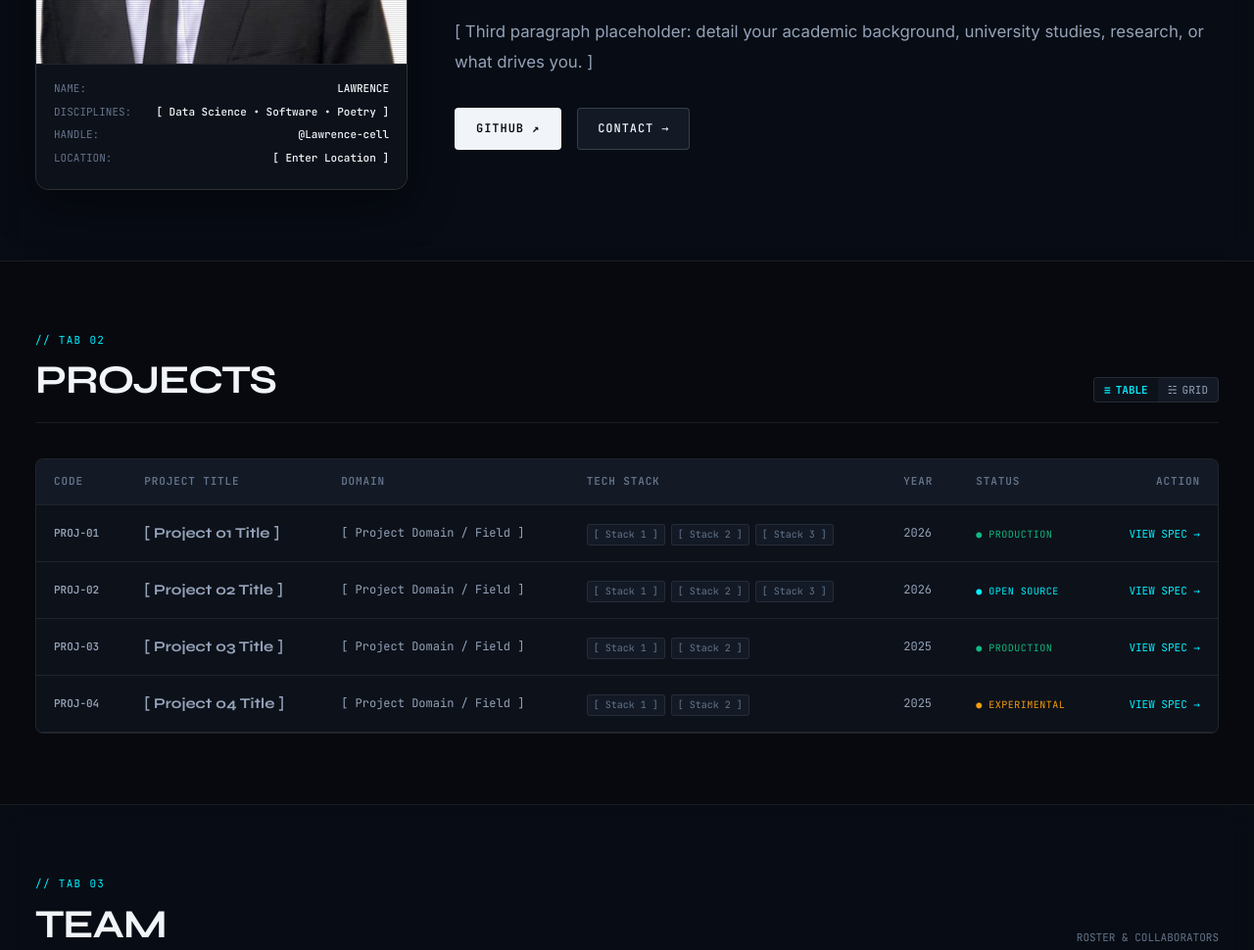
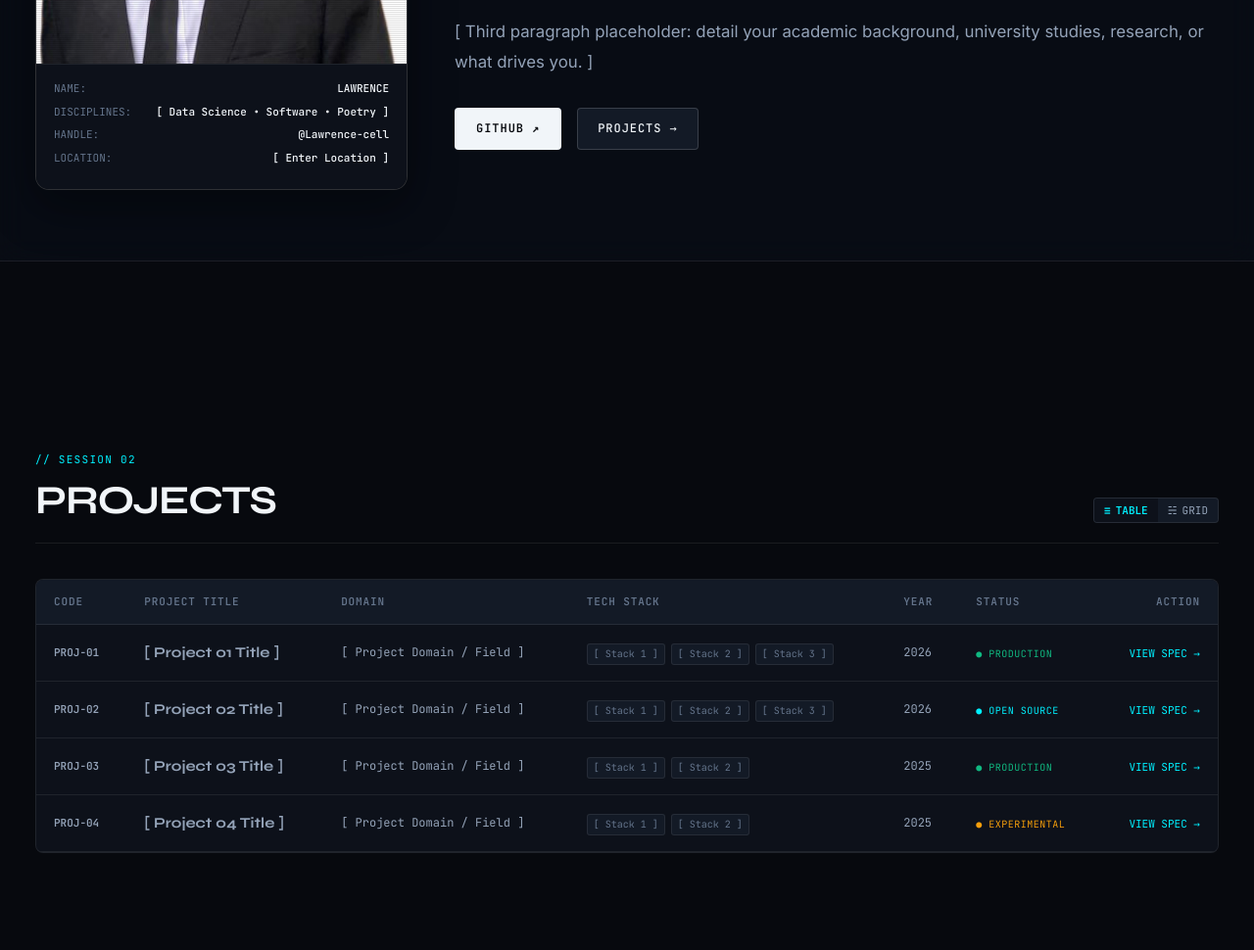
Before and after one commit to lawre-cell/PERSONAL-PORTFOLIO, a website: page index.html in a window 1280 px wide. Shown: the part 1368-2338 px from the top of the page at 98% size. Drawn offline with Linux system fonts and the light colour scheme.

Commit message:
feat: add viewport session blocks with explicit start and end nodes

```diff
--- a/css/style.css
+++ b/css/style.css
@@ -233,6 +233,30 @@ body {
 }
 ::-webkit-scrollbar-thumb:hover {
   background: var(--text-muted);
+}
+
+/* ==========================================================================
+   SESSION BLOCK (FULL VIEWPORT SESSION FRAMEWORK)
+   ========================================================================== */
+
+.session-block {
+  min-height: 100vh;
+  display: flex;
+  flex-direction: column;
+  justify-content: center;
+  scroll-margin-top: var(--header-height);
+  position: relative;
+  z-index: 2;
+  padding: 88px 36px;
+  box-sizing: border-box;
+  border-bottom: 1px solid var(--border-subtle);
+}
+
+@media (max-width: 768px) {
+  .session-block {
+    min-height: auto;
+    padding: 64px 18px;
+  }
 }
 
 /* ==========================================================================
--- a/index.html
+++ b/index.html
@@ -15,19 +15,17 @@
 <body>
 
   <!-- ========================================================================
-       PROJECTED SCREEN BACKGROUND SYSTEM
+       START: PROJECTED BACKGROUND & AUDIO ENGINE
        ======================================================================== -->
   <div class="projector-background-layer" id="projectorLayer">
     <video id="bgVideoPlayer" class="projector-video" autoplay loop muted playsinline preload="auto">
       <source src="assets/videos/background-feed.mp4" type="video/mp4">
       <source src="WIN_20261104_05_10_52_Pro.mp4" type="video/mp4">
     </video>
-    <!-- Optical Projection Grid, Vignette, and Scanlines -->
     <div class="projector-optical-overlay"></div>
     <div class="projector-beam"></div>
   </div>
 
-  <!-- Background Instrumental Music (Autoplay Immediately at Max Loudness) -->
   <audio id="bgMusicPlayer" autoplay loop preload="auto">
     <source src="assets/audio/instrumentals.mp3" type="audio/mpeg">
     <source src="instrumentals.mp3" type="audio/mpeg">
@@ -53,18 +51,20 @@
     })();
   </script>
 
-  <!-- Background Technical Grid & Glow -->
   <div class="bg-grid-overlay"></div>
   <div class="bg-radial-gradient"></div>
 
-  <!-- Custom Contextual Cursor -->
   <div class="custom-cursor" id="customCursor">
     <div class="custom-cursor-dot"></div>
     <span class="custom-cursor-label" id="cursorLabel">VIEW</span>
   </div>
+  <!-- ========================================================================
+       END: PROJECTED BACKGROUND & AUDIO ENGINE
+       ======================================================================== -->
+
 
   <!-- ========================================================================
-       TOP NAVIGATION & TELEMETRY BAR
+       START: TOP NAVIGATION BAR
        ======================================================================== -->
   <header class="top-bar">
     <div class="brand-section">
@@ -111,11 +111,15 @@
       <button class="mobile-nav-toggle" id="mobileNavToggle">MENU</button>
     </div>
   </header>
+  <!-- ========================================================================
+       END: TOP NAVIGATION BAR
+       ======================================================================== -->
+
 
   <!-- ========================================================================
-       HERO SECTION WITH 3D WEBGL ARTIFACT & PHYSICS STICKERS
+       START: HERO SESSION
        ======================================================================== -->
-  <section class="hero-section" id="hero">
+  <section class="hero-section session-block" id="hero">
     <!-- 3D Interactive Canvas Stage -->
     <div class="hero-canvas-container" data-cursor="ORBIT 3D">
       <canvas id="heroCanvas"></canvas>
@@ -149,7 +153,7 @@
       </div>
     </div>
 
-    <!-- Hero Content (Clean & Ready to Fill) -->
+    <!-- Hero Content (Clean & Ready for You to Fill) -->
     <div class="hero-content">
       <div class="hero-eyebrow">
         <span class="line"></span>
@@ -206,14 +210,18 @@
       </div>
     </div>
   </section>
+  <!-- ========================================================================
+       END: HERO SESSION
+       ======================================================================== -->
+
 
   <!-- ========================================================================
-       TAB 1: ABOUT SECTION
+       START: ABOUT SESSION [TAB 01]
        ======================================================================== -->
-  <section class="about-section" id="about">
+  <section class="about-section session-block" id="about">
     <div class="section-header" style="max-width:1280px; margin:0 auto 36px auto;">
       <div class="section-title-wrap">
-        <span class="sub">// TAB 01</span>
+        <span class="sub">// SESSION 01</span>
         <h2 class="section-title">ABOUT</h2>
       </div>
       <div class="font-mono text-muted" style="font-size:11px;">
@@ -251,7 +259,7 @@
         </div>
       </div>
 
-      <!-- Narrative (Clean Placeholder Ready for Lawrence) -->
+      <!-- Narrative (Clean Placeholder Ready for You to Fill) -->
       <div class="about-narrative">
         <div class="hero-eyebrow">
           <span class="line"></span>
@@ -273,22 +281,26 @@
             <span>GITHUB</span>
             <span>↗</span>
           </a>
-          <a href="#contact" class="btn-secondary" data-cursor="CONTACT">
-            <span>CONTACT</span>
+          <a href="#projects" class="btn-secondary" data-cursor="PROJECTS">
+            <span>PROJECTS</span>
             <span>→</span>
           </a>
         </div>
       </div>
     </div>
   </section>
+  <!-- ========================================================================
+       END: ABOUT SESSION [TAB 01]
+       ======================================================================== -->
+
 
   <!-- ========================================================================
-       TAB 2: PROJECTS SECTION
+       START: PROJECTS SESSION [TAB 02]
        ======================================================================== -->
-  <section class="projects-section" id="projects">
+  <section class="projects-section session-block" id="projects">
     <div class="section-header">
       <div class="section-title-wrap">
-        <span class="sub">// TAB 02</span>
+        <span class="sub">// SESSION 02</span>
         <h2 class="section-title">PROJECTS</h2>
       </div>
 
@@ -342,14 +354,18 @@
       <span class="badge-telemetry active" style="font-size:9px;">CLICK FOR DETAILS</span>
     </div>
   </div>
+  <!-- ========================================================================
+       END: PROJECTS SESSION [TAB 02]
+       ======================================================================== -->
+
 
   <!-- ========================================================================
-       TAB 3: TEAM SECTION
+       START: TEAM SESSION [TAB 03]
        ======================================================================== -->
-  <section class="team-section" id="team">
+  <section class="team-section session-block" id="team">
     <div class="section-header" style="max-width:1280px; margin:0 auto 36px auto;">
       <div class="section-title-wrap">
-        <span class="sub">// TAB 03</span>
+        <span class="sub">// SESSION 03</span>
         <h2 class="section-title">TEAM</h2>
       </div>
       <div class="font-mono text-muted" style="font-size:11px;">
@@ -425,14 +441,18 @@
       </div>
     </div>
   </section>
+  <!-- ========================================================================
+       END: TEAM SESSION [TAB 03]
+       ======================================================================== -->
+
 
   <!-- ========================================================================
-       TAB 4: ART SECTION
+       START: ART SESSION [TAB 04]
        ======================================================================== -->
-  <section class="art-section" id="art">
+  <section class="art-section session-block" id="art">
     <div class="section-header" style="max-width:1280px; margin:0 auto 36px auto;">
       <div class="section-title-wrap">
-        <span class="sub">// TAB 04</span>
+        <span class="sub">// SESSION 04</span>
         <h2 class="section-title">ART</h2>
       </div>
       <div class="font-mono text-muted" style="font-size:11px;">
@@ -527,11 +547,15 @@ Ready for your words. ]
       </div>
     </div>
   </section>
+  <!-- ========================================================================
+       END: ART SESSION [TAB 04]
+       ======================================================================== -->
+
 
   <!-- ========================================================================
-       FOOTER & TRANSMISSION TERMINAL
+       START: CONTACT & TERMINAL SESSION
        ======================================================================== -->
-  <section class="terminal-section" id="contact">
+  <section class="terminal-section session-block" id="contact">
     <div class="section-header" style="max-width:960px; margin:0 auto 36px auto;">
       <div class="section-title-wrap">
         <span class="sub">// TRANSMISSION</span>
@@ -605,9 +629,13 @@ Ready for your words. ]
       </div>
     </div>
   </section>
+  <!-- ========================================================================
+       END: CONTACT & TERMINAL SESSION
+       ======================================================================== -->
+
 
   <!-- ========================================================================
-       PROJECT DOSSIER SLIDING DRAWER MODAL
+       START: PROJECT DOSSIER DRAWER MODAL
        ======================================================================== -->
   <div class="dossier-modal-backdrop" id="dossierModal">
     <div class="dossier-drawer">
@@ -678,6 +706,9 @@ Ready for your words. ]
       </div>
     </div>
   </div>
+  <!-- ========================================================================
+       END: PROJECT DOSSIER DRAWER MODAL
+       ======================================================================== -->
 
   <!-- Toast Notification -->
   <div class="toast-notification" id="toastNotification">
```
